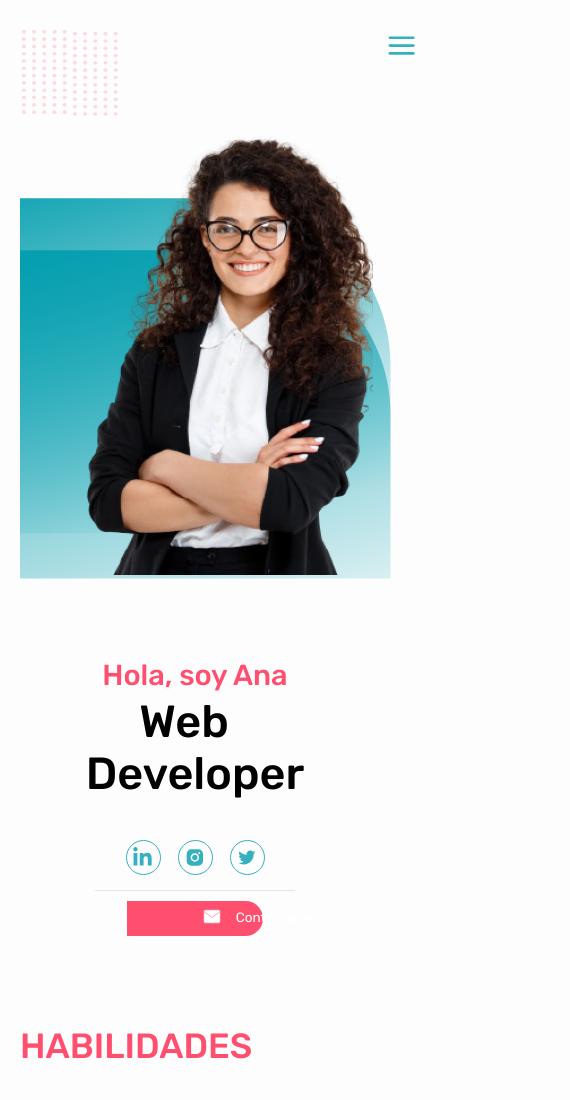
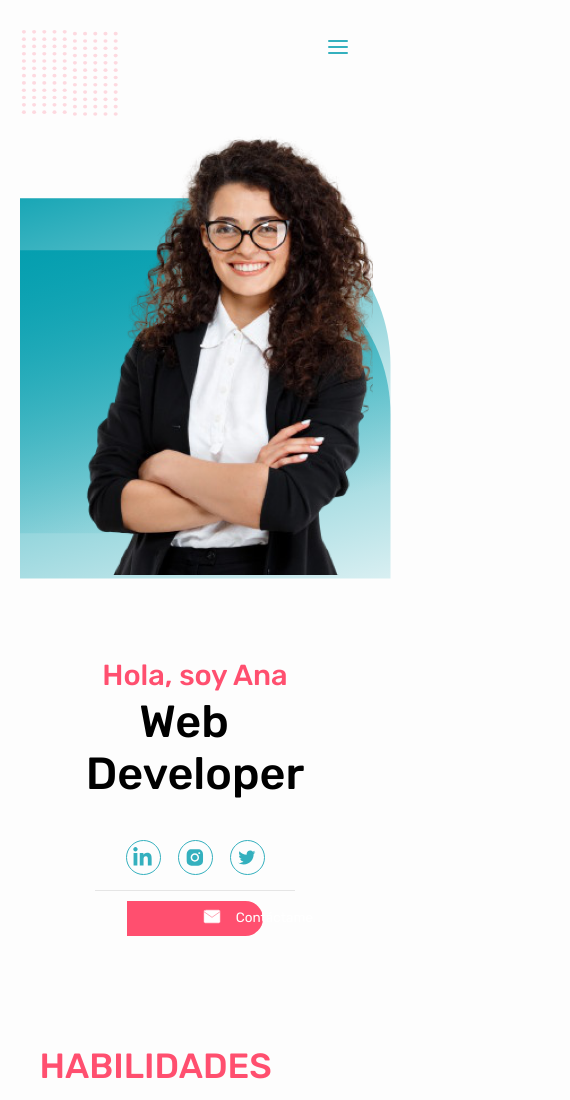
Before and after one commit to CandeCabrera/PortfolioAcademloCandelaria, a plain HTML site: page index.html in a window 390 px wide. Shown: the top 1100 px of the page, 570 px wide, since content can reach past the window. Drawn offline with Linux system fonts and the light colour scheme.

Commit message:
burger modified

```diff
--- a/style.css
+++ b/style.css
@@ -94,15 +94,15 @@ body{
         color: white;
     }
     .burger{
-       display: block;
-       margin-right:-30rem;
-       margin-top: 2rem;
+        width: fit-content;
+        display: block;
+        position: absolute;
+        right: 4rem;
+        top: 3.5rem;
+       /* margin-right:-30rem;
+       margin-top: 2rem; */
     }
 
-    .burger svg{
-        width: 130%;
-        height: 130%;
-    }
 
     .burger svg :hover{
         box-shadow: 0.1px 0.2px 15px #34b0be;
@@ -615,8 +615,8 @@ body{
 
 @media(max-width:42rem){
     .content{
-        width: 42rem;
-        padding-left: 2rem;
+        width: 90%;
+        padding: 2rem;
         display: flex;
         flex-direction: column;
         justify-content: center;
```
